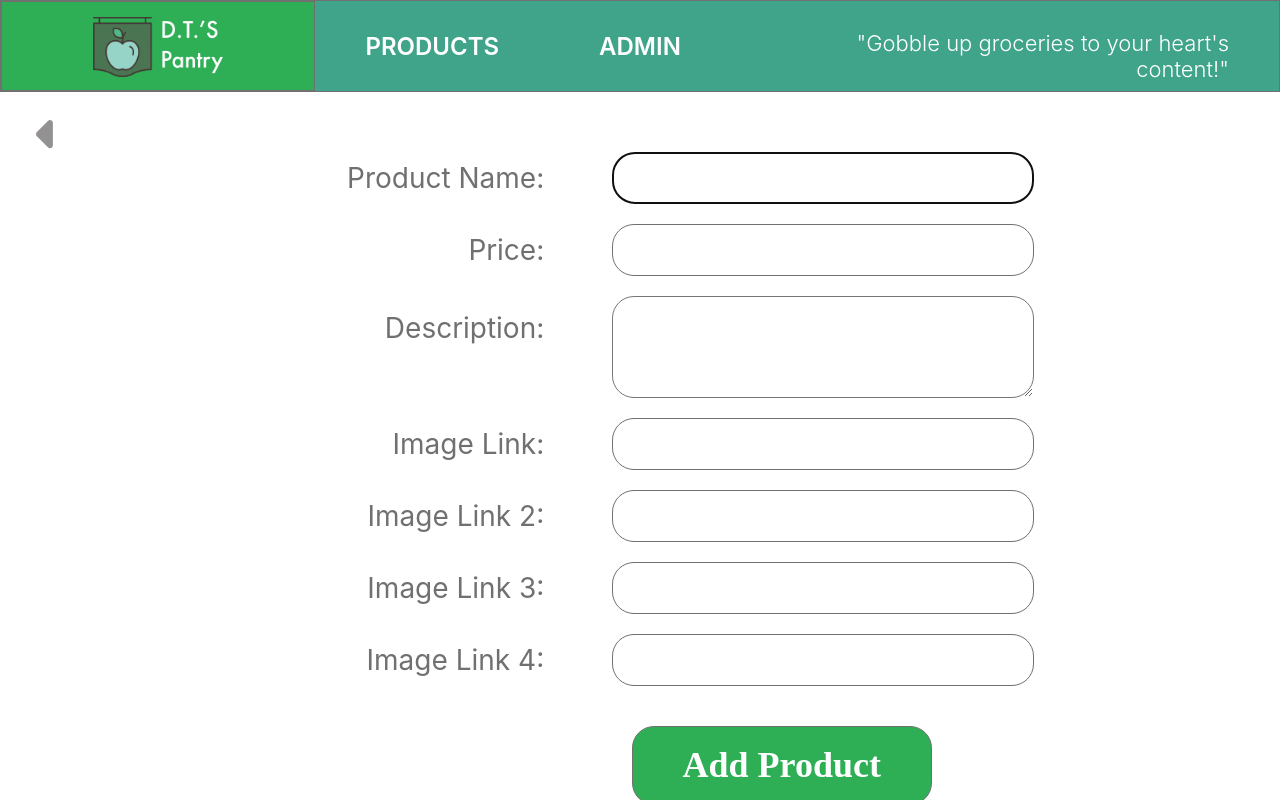
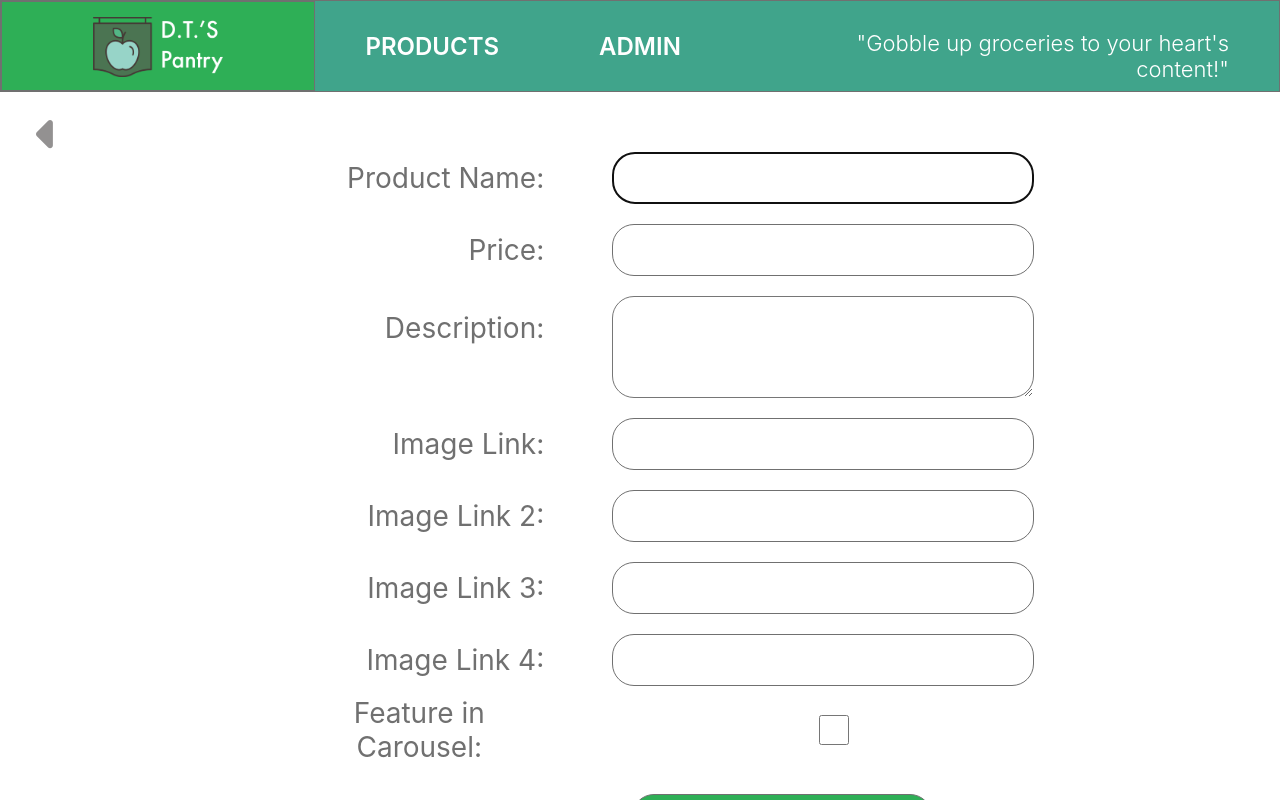
Before and after one commit to akildunne/p3-grocery-store, a React (Create React App) app in the folder client/: page /add in a window 1280 px wide. Shown: the top 800 px of the page. Built offline with nearby package versions, Linux system fonts and the light colour scheme.

Commit message:
set featued on the add page

```diff
--- a/client/src/screens/ProductCreate.jsx
+++ b/client/src/screens/ProductCreate.jsx
@@ -88,10 +88,15 @@ const ProductCreate = () => {
     imgURL4: "",
     description: "",
     price: "",
+    featured: false,
   });
 
+  console.log(product.featured)
+
   const handleChange = (event) => {
-    const { name, value } = event.target;
+    const target = event.target;
+    const { name } = target;
+    const value = target.type === "checkbox" ? target.checked : target.value;
     setProduct({
       ...product,
       [name]: value,
@@ -183,6 +188,14 @@ const ProductCreate = () => {
               required
               onChange={handleChange}
             />
+            <LabelContainer>Feature in Carousel:</LabelContainer>
+            <InputContainer
+              type="checkbox"
+              checked={product.featured}
+              name="featured"
+              required
+              onChange={handleChange}
+            />
             <Button>Add Product</Button>
           </Form>
         </DetailContainer>
```
